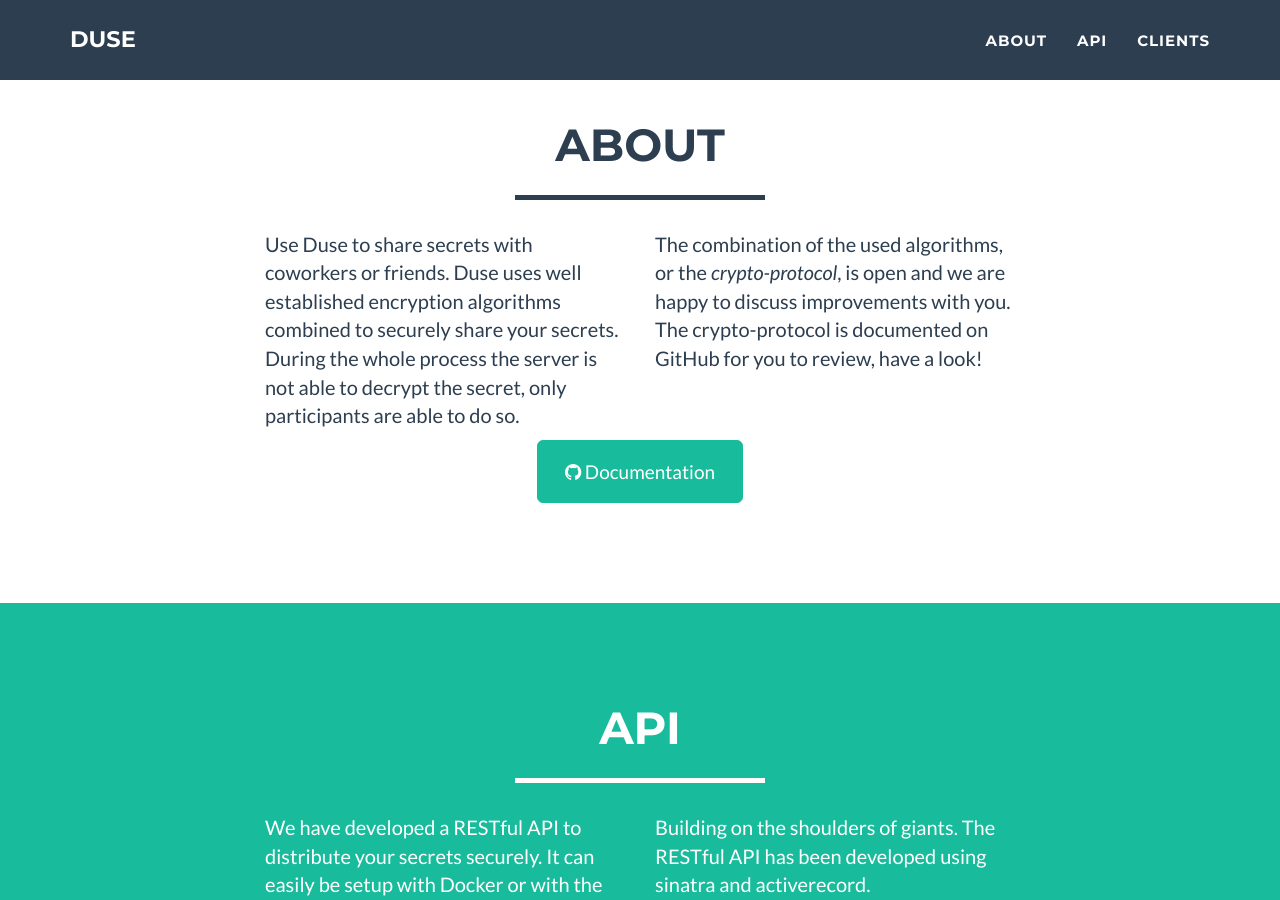
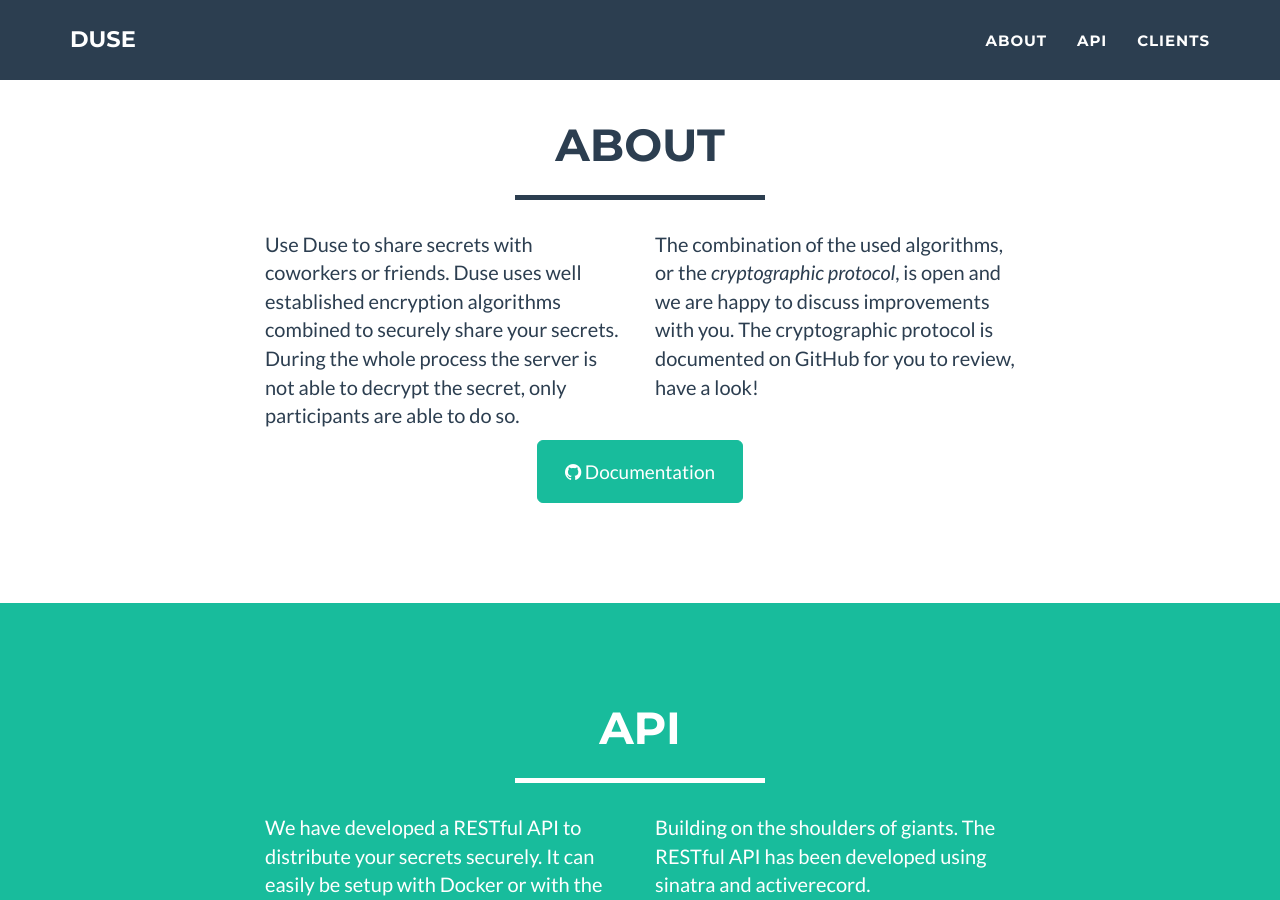
Before and after one commit to duse-io/duse-io.github.io, a Jekyll site: the page built from index.html, in a window 1280 px wide and 900 px high, scrolled down 755 px. Built offline with Jekyll 4.4.1, drawn with Linux system fonts in a browser that asks for light colours.

Commit message:
add link to crypto protocol documentation

```diff
--- a/_includes/about.html
+++ b/_includes/about.html
@@ -12,10 +12,10 @@
                     <p>Use Duse to share secrets with coworkers or friends. Duse uses well established encryption algorithms combined to securely share your secrets. During the whole process the server is not able to decrypt the secret, only participants are able to do so.</p>
                 </div>
                 <div class="col-lg-4">
-                  <p>The combination of the used algorithms, or the <i>crypto-protocol</i>, is open and we are happy to discuss improvements with you. The crypto-protocol is documented on GitHub for you to review, have a look!</p>
+                  <p>The combination of the used algorithms, or the <i>cryptographic protocol</i>, is open and we are happy to discuss improvements with you. The cryptographic protocol is documented on GitHub for you to review, have a look!</p>
                 </div>
                 <div class="col-lg-8 col-lg-offset-2 text-center">
-                    <a href="#" class="btn btn-lg btn-success">
+                    <a href="https://github.com/duse-io/api#how-it-works" class="btn btn-lg btn-success">
                         <i class="fa fa-github"></i> Documentation
                     </a>
                 </div>
```
